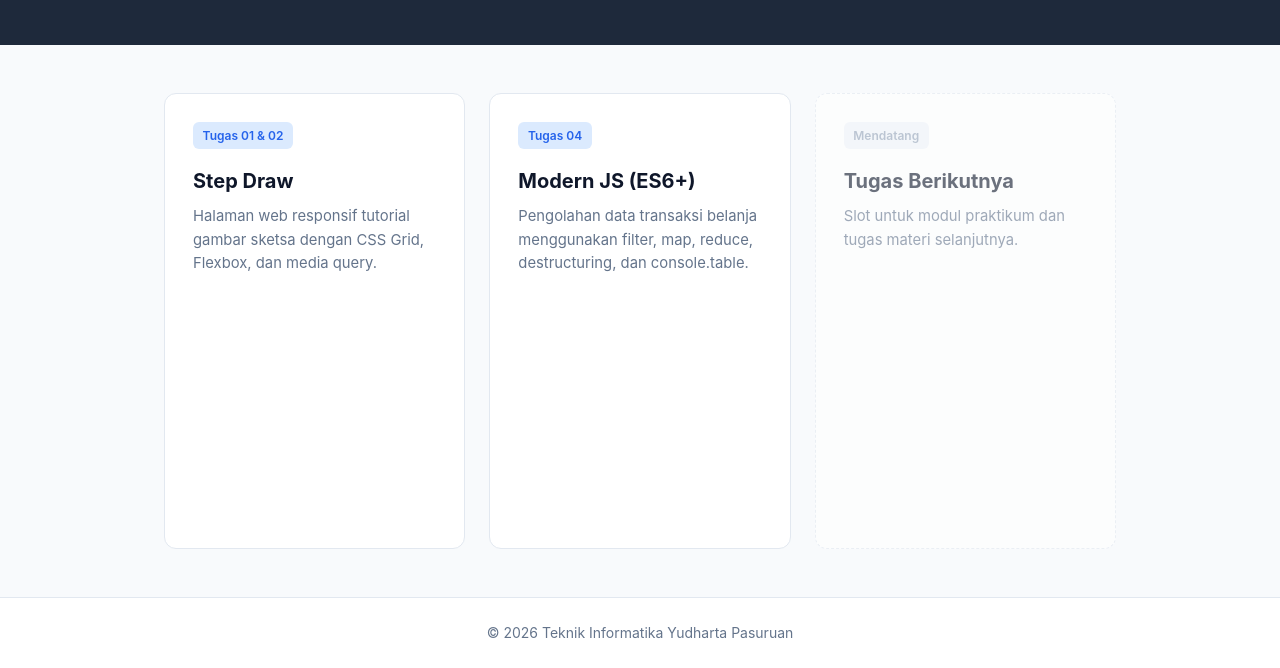
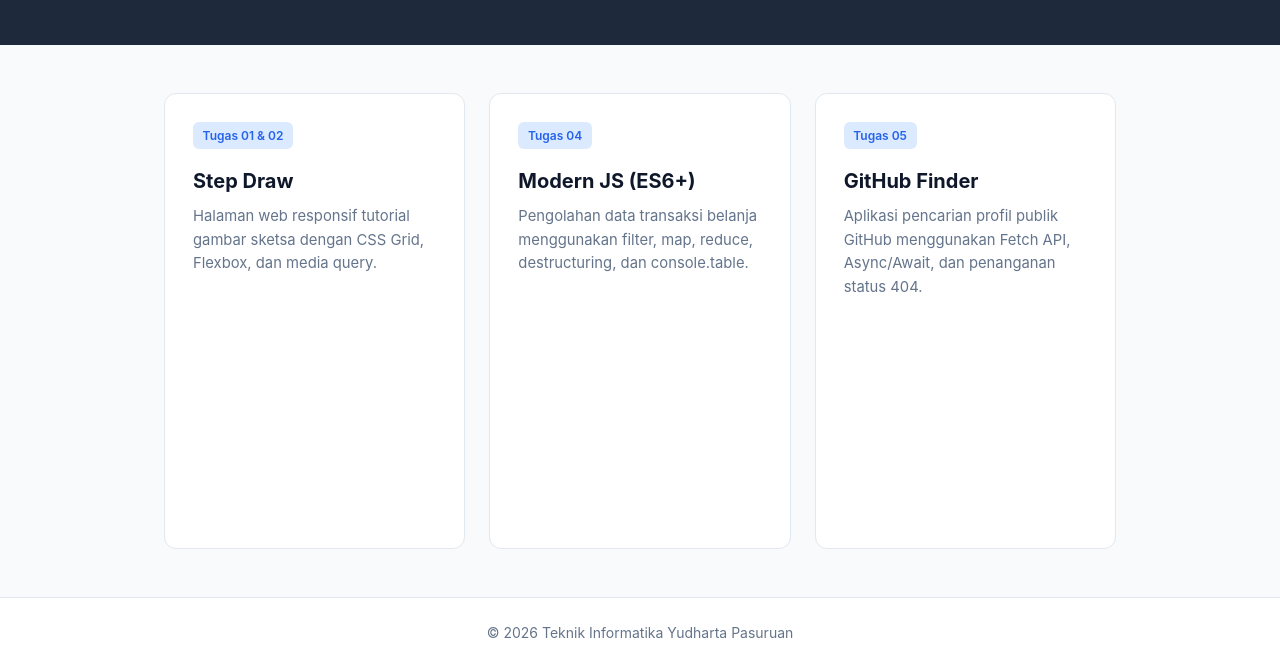
Before and after one commit to ilmil-sketch/Just_Try, a plain HTML site: page index.html in a window 1280 px wide. Shown: the part 132-800 px from the top of the page. Drawn offline with Linux system fonts and the light colour scheme.

Commit message:
Add GitHub Profile Finder card to index.html
Added a new card for Tugas 05: GitHub Profile Finder.

```diff
--- a/index.html
+++ b/index.html
@@ -31,12 +31,14 @@
       </div>
     </a>
 
-    <!-- Placeholder Tugas Mendatang -->
-    <div class="card disabled">
-      <span class="badge pending">Mendatang</span>
-      <h3>Tugas Berikutnya</h3>
-      <p>Slot untuk modul praktikum dan tugas materi selanjutnya.</p>
-    </div>
+    <!-- Card Tugas 05: GitHub Profile Finder -->
+    <a href="./github-finder.html" class="card-link">
+      <div class="card">
+        <span class="badge">Tugas 05</span>
+        <h3>GitHub Finder</h3>
+        <p>Aplikasi pencarian profil publik GitHub menggunakan Fetch API, Async/Await, dan penanganan status 404.</p>
+      </div>
+    </a>
   </main>
 
   <footer>
```
